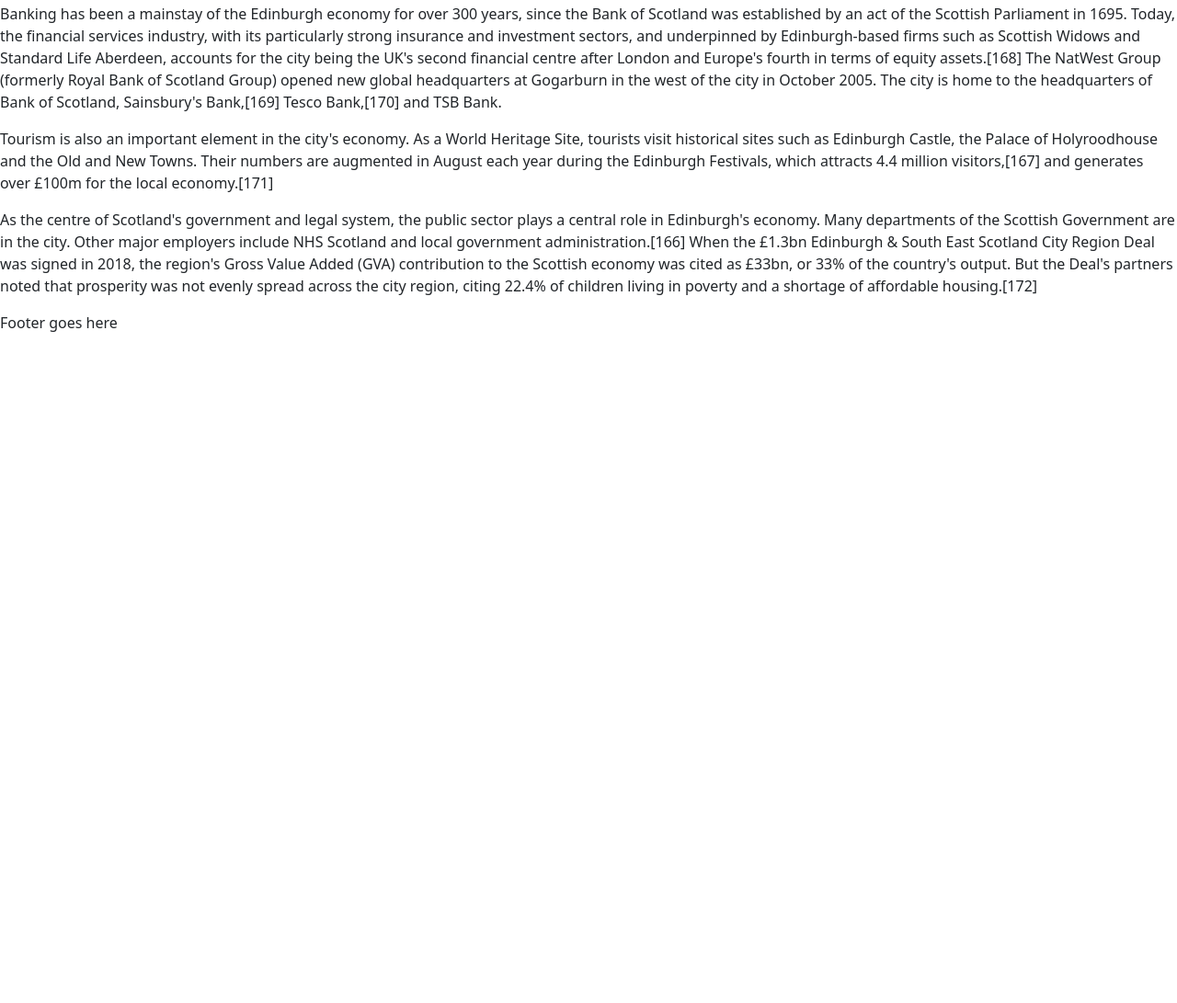
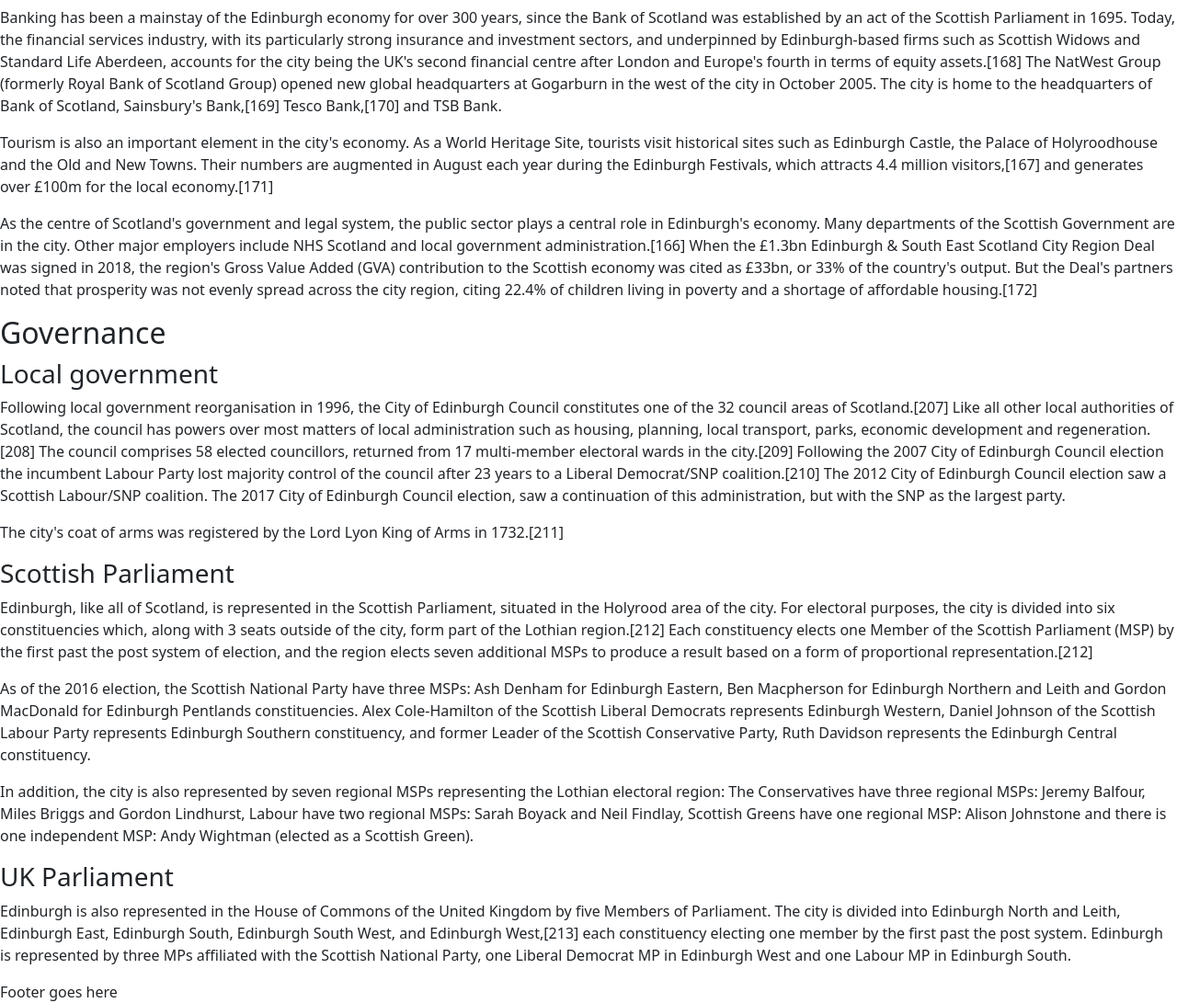
Before and after one commit to Gabrielcct/csp_ca1, a plain HTML site: page index.html in a window 1280 px wide. Shown: the part 1707-2798 px from the top of the page at 92% size. Before the commit the page ends 2070 px from the top, so only its background shows below. Drawn offline with nearby package versions, Linux system fonts and the light colour scheme.

Commit message:
Added forth section
Added forth section with governance articles

```diff
--- a/index.html
+++ b/index.html
@@ -35,6 +35,9 @@
                             </li>
                             <li class="nav-item">
                                 <a class="nav-link" href="#economy"> Economy</a>
+                            </li>
+                            <li class="nav-item">
+                                <a class="nav-link" href="#governance"> Governance</a>
                             </li>
                         </ul>
                     </div>
@@ -94,7 +97,7 @@
 
         <!-- Third section - Economy-->
         <section id="economy">
-            <h3>Economy</h3>
+            <h2>Economy</h2>
             <article>
                 <p>Edinburgh has the strongest economy of any city in the United Kingdom outside London and the highest percentage of professionals in the UK with 43% of the population holding a degree-level or professional qualification.[163] According
                     to the Centre for International Competitiveness, it is the most competitive large city in the United Kingdom.[164] It also has the highest gross value added per employee of any city in the UK outside London, measuring £57,594 in 2010.[165]
@@ -113,7 +116,34 @@
             </article>
         </section>
 
-
+        <!-- Forth section - Governance-->
+        <section id="governance">
+            <h2>Governance</h2>
+            <article>
+                <h3>Local government</h3>
+                <p>Following local government reorganisation in 1996, the City of Edinburgh Council constitutes one of the 32 council areas of Scotland.[207] Like all other local authorities of Scotland, the council has powers over most matters of local
+                    administration such as housing, planning, local transport, parks, economic development and regeneration.[208] The council comprises 58 elected councillors, returned from 17 multi-member electoral wards in the city.[209] Following the
+                    2007 City of Edinburgh Council election the incumbent Labour Party lost majority control of the council after 23 years to a Liberal Democrat/SNP coalition.[210] The 2012 City of Edinburgh Council election saw a Scottish Labour/SNP
+                    coalition. The 2017 City of Edinburgh Council election, saw a continuation of this administration, but with the SNP as the largest party.</p>
+                <p>The city's coat of arms was registered by the Lord Lyon King of Arms in 1732.[211]</p>
+            </article>
+            <article>
+                <h3>Scottish Parliament</h3>
+                <p>Edinburgh, like all of Scotland, is represented in the Scottish Parliament, situated in the Holyrood area of the city. For electoral purposes, the city is divided into six constituencies which, along with 3 seats outside of the city, form
+                    part of the Lothian region.[212] Each constituency elects one Member of the Scottish Parliament (MSP) by the first past the post system of election, and the region elects seven additional MSPs to produce a result based on a form of
+                    proportional representation.[212]</p>
+                <p>As of the 2016 election, the Scottish National Party have three MSPs: Ash Denham for Edinburgh Eastern, Ben Macpherson for Edinburgh Northern and Leith and Gordon MacDonald for Edinburgh Pentlands constituencies. Alex Cole-Hamilton of
+                    the Scottish Liberal Democrats represents Edinburgh Western, Daniel Johnson of the Scottish Labour Party represents Edinburgh Southern constituency, and former Leader of the Scottish Conservative Party, Ruth Davidson represents the
+                    Edinburgh Central constituency.</p>
+                <p>In addition, the city is also represented by seven regional MSPs representing the Lothian electoral region: The Conservatives have three regional MSPs: Jeremy Balfour, Miles Briggs and Gordon Lindhurst, Labour have two regional MSPs: Sarah
+                    Boyack and Neil Findlay, Scottish Greens have one regional MSP: Alison Johnstone and there is one independent MSP: Andy Wightman (elected as a Scottish Green).</p>
+            </article>
+            <article>
+                <h3>UK Parliament</h3>
+                <p>Edinburgh is also represented in the House of Commons of the United Kingdom by five Members of Parliament. The city is divided into Edinburgh North and Leith, Edinburgh East, Edinburgh South, Edinburgh South West, and Edinburgh West,[213]
+                    each constituency electing one member by the first past the post system. Edinburgh is represented by three MPs affiliated with the Scottish National Party, one Liberal Democrat MP in Edinburgh West and one Labour MP in Edinburgh South.</p>
+            </article>
+        </section>
     </main>
     <!-- Footer -->
     <footer>
```
